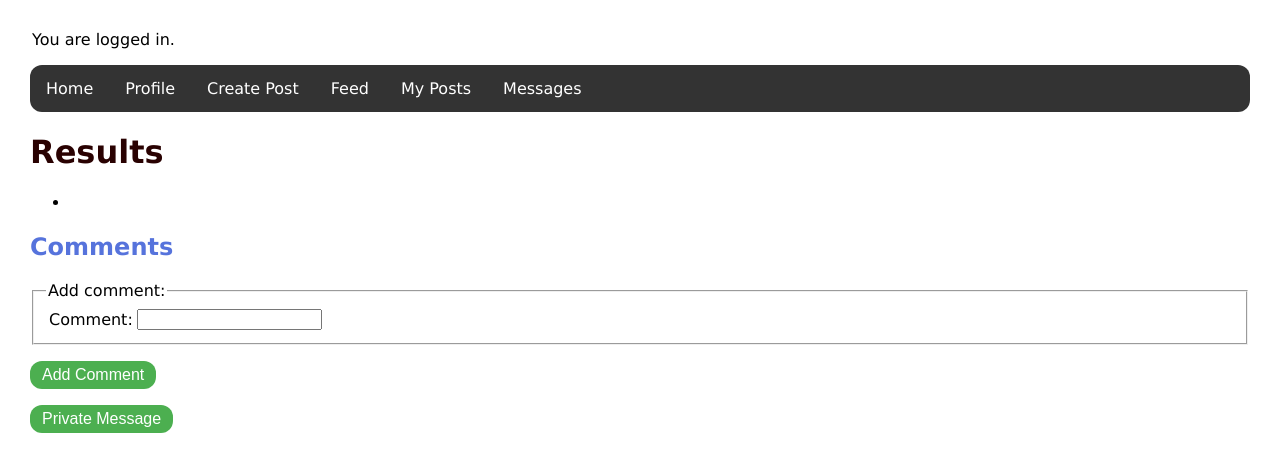
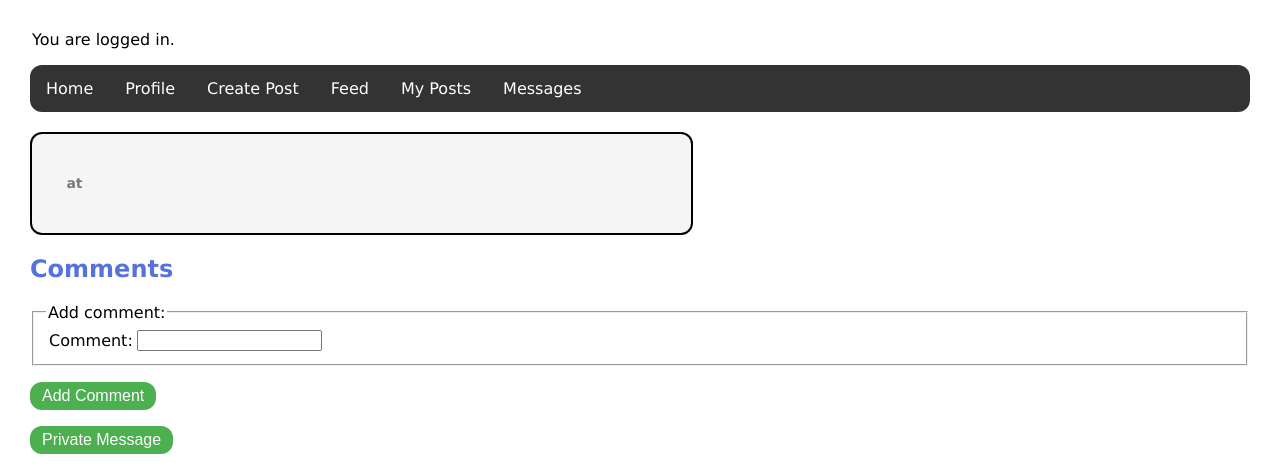
Before and after one commit to tumichelle/SunshareCS304FinalProject, a Flask app: template beta/templates/post.html in a window 1280 px wide. Shown: the top 475 px of the page. Run offline with Flask 2, Linux system fonts and the light colour scheme; the template is opened without the code that fills it, so the values that code supplies are empty.

Commit message:
styling of posts and profile page

```diff
--- a/beta/static/style.css
+++ b/beta/static/style.css
@@ -72,9 +72,10 @@
     margin: auto;
     margin-bottom: 60px;
     margin-top: 60px;
-    border: 1px solid #EDEEEE;
-    border-radius: 5px;
-    padding: 5%;
+    border-width: 2px;
+    border-style: solid;
+    padding: 2%;
+    border-radius: 12px;
 }
 
 .post-title {
@@ -96,6 +97,19 @@
     text-align: justify;
     margin-left: 10%;
     margin-right: 10%;
+    border-width: 2px;
+    border-style: solid;
+    padding: 2%;
+    border-radius: 12px;
+    background: whitesmoke;
+}
+
+#profile {
+    border-width: 2px;
+    border-style: solid;
+    padding: 2%;
+    border-radius: 12px;
+    background: whitesmoke;
 }
 
 button {
@@ -127,7 +141,7 @@
 .comment {
     margin: 20px auto;
     border-width: 2px;
-    border-style: inset;
+    border-style: solid;
     padding: 2%;
     width: 50%;
     position: relative;
@@ -153,3 +167,42 @@
     font-weight: bold;
     text-decoration: none;
 }
+
+.post-page {
+    margin: 20px auto;
+    border-width: 2px;
+    border-style: solid;
+    padding: 2%;
+    width: 50%;
+    position: relative;
+    margin-right: auto;
+    margin-left: 0;
+    border-radius: 12px;
+    background: whitesmoke;
+}
+
+.post-heading {
+    display: flex;
+    align-items: center;
+    height: 50px;
+    font-size: 14px;
+}
+
+.post-info {
+    color: rgba(0, 0, 0, 0.5);
+    margin-left: 10px;
+}
+
+.postpage-title {
+    color: rgba(0, 0, 0, 0.85);
+    font-weight: bold;
+    text-decoration: none;
+}
+
+.post-contents {
+    border-width: 2px;
+    border-style: solid;
+    border-radius: 12px;
+    padding: 5%;
+    margin: 2%
+}
--- a/beta/templates/post.html
+++ b/beta/templates/post.html
@@ -1,26 +1,39 @@
 {% extends "base.html" %}
 
 {% block main_content %}
-<h1>Results</h1>
+<!-- <h1>Results</h1> -->
+<!--
+<h2>{{post['title']}}</h2>
+<p>{{post['timestamp']}}</p> -->
 
-<ul>
-    <li>
-        <h2>{{post['title']}}</h2>
-        <p>{{post['timestamp']}}</p>
-    </li>
+
+
+<div class="post-page">
+
+    <div class="post-heading">
+        <div class="postpage-title">
+            {{post['title']}}
+            <div class="post-info">
+                <p>at {{post['timestamp']}}</p>
+            </div>
+        </div>
+    </div>
 
     {% for i in range(num_items) %}
-    <li>
-        <p>Item #{{ i+1 }}</p>
-        <p>Description: {{items[i]['description']}}</p>
-        <p>Item Type: {{items[i]['item_type']}}</p>
+    <!-- post body start -->
+    <div class="post-contents">
+        <p>{{items[i]['description']}}</p>
+        <div class="item-type">Type: {{items[i]['item_type']}}</div>
         <!-- display photo -->
         {% if item_id != '' and src != '' %}
         <p><img src="{{url_for('pic', item_id=items[i]['item_id'])}}" alt="{{post['filename']}}"></p>
         {% endif %}
-    </li>
+    </div>
+    <!-- post body end -->
     {%endfor%}
-</ul>
+
+
+</div>
 
 <h2> Comments </h2>
 
```
Also changed, not shown: beta/templates/insert_post.html (+12 -10 lines), beta/templates/profile.html (+7 -5 lines).
